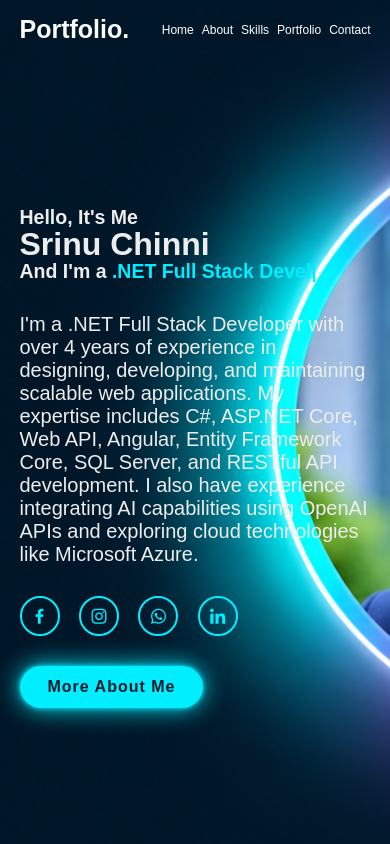
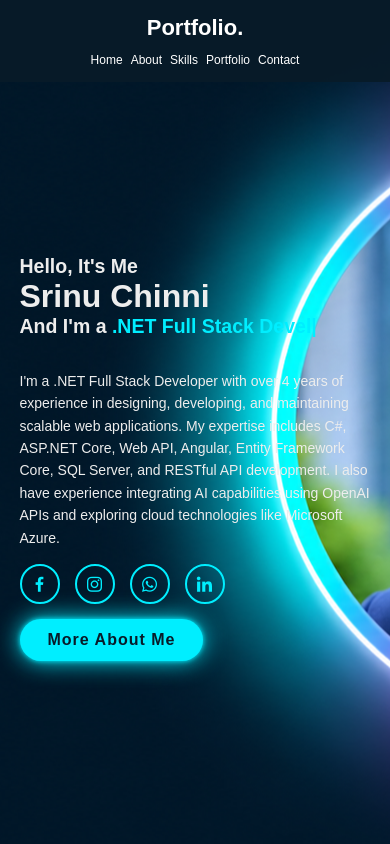
Before and after one commit to chinnisrinu7979/my-portfolio, a website: page index.html in a window 390 px wide. Shown: the top 844 px of the page. Drawn offline with nearby package versions, Linux system fonts and the light colour scheme.

Commit message:
Update stylesheet.css

```diff
--- a/stylesheet.css
+++ b/stylesheet.css
@@ -553,6 +553,105 @@ html {
     align-self: flex-start;
 }
 
+/* HEADER AND HOME MOBILE FIX */
+
+@media screen and (max-width: 768px) {
+
+    .header {
+        width: 100%;
+        padding: 12px 4%;
+        display: flex;
+        flex-direction: column;
+        align-items: center;
+        gap: 12px;
+        background: rgba(8, 27, 41, 0.95);
+    }
+
+    .logo {
+        font-size: 22px;
+    }
+
+    .navbar {
+        width: 100%;
+        display: flex;
+        justify-content: center;
+        align-items: center;
+        flex-wrap: wrap;
+        gap: 10px;
+    }
+
+    .navbar a {
+        margin: 0;
+        font-size: 14px;
+        white-space: nowrap;
+    }
+
+    .home {
+        width: 100%;
+        min-height: 100vh;
+        height: auto;
+        padding: 140px 6% 50px;
+        background-size: cover;
+        background-position: 70% center;
+        justify-content: flex-start;
+    }
+
+    .home-content {
+        width: 100%;
+        max-width: 100%;
+    }
+
+    .home-content h1 {
+        font-size: clamp(32px, 8vw, 42px);
+        line-height: 1.2;
+    }
+
+    .home-content h3 {
+        font-size: clamp(18px, 5vw, 23px);
+        line-height: 1.4;
+    }
+
+    .home-content p {
+        max-width: 100%;
+        font-size: 15px;
+        line-height: 1.6;
+    }
+
+    .home-sci {
+        display: flex;
+        flex-wrap: wrap;
+        gap: 10px;
+    }
+
+    .home-sci a {
+        margin: 15px 5px 15px 0;
+    }
+}
+
+@media screen and (max-width: 480px) {
+
+    .navbar {
+        gap: 8px;
+    }
+
+    .navbar a {
+        font-size: 12px;
+    }
+
+    .home {
+        padding: 135px 5% 40px;
+        background-position: 72% center;
+    }
+
+    .home-content h1 {
+        font-size: 32px;
+    }
+
+    .home-content p {
+        font-size: 14px;
+    }
+}
+
 
 /* ================= RESPONSIVE DESIGN ================= */
 
```
